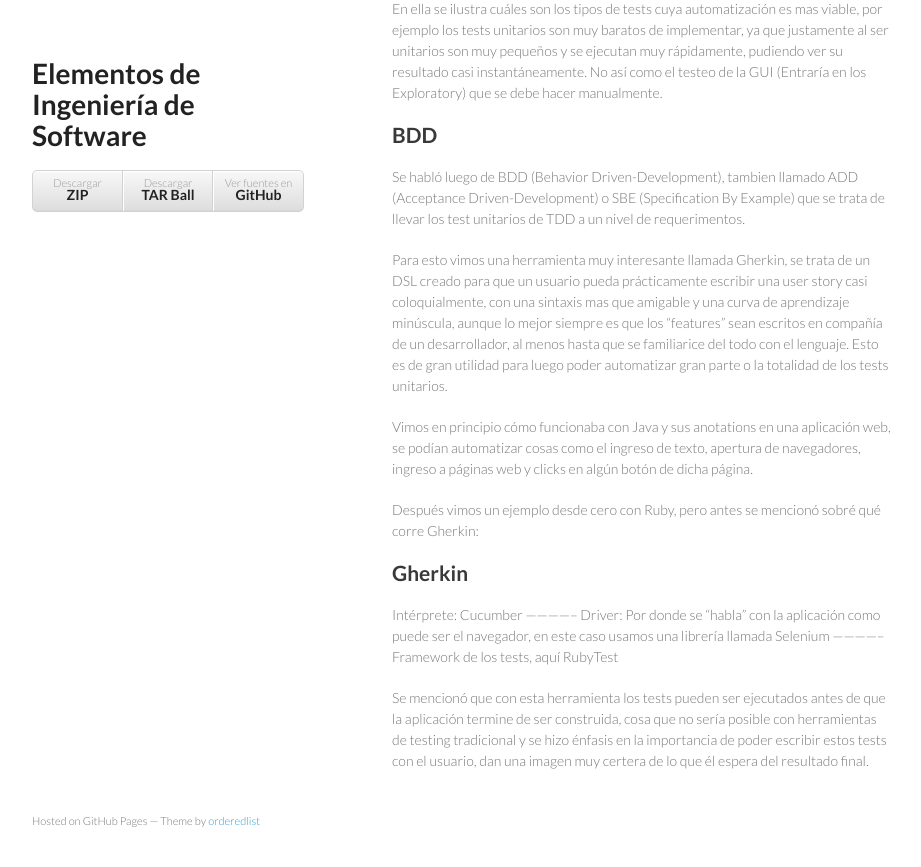
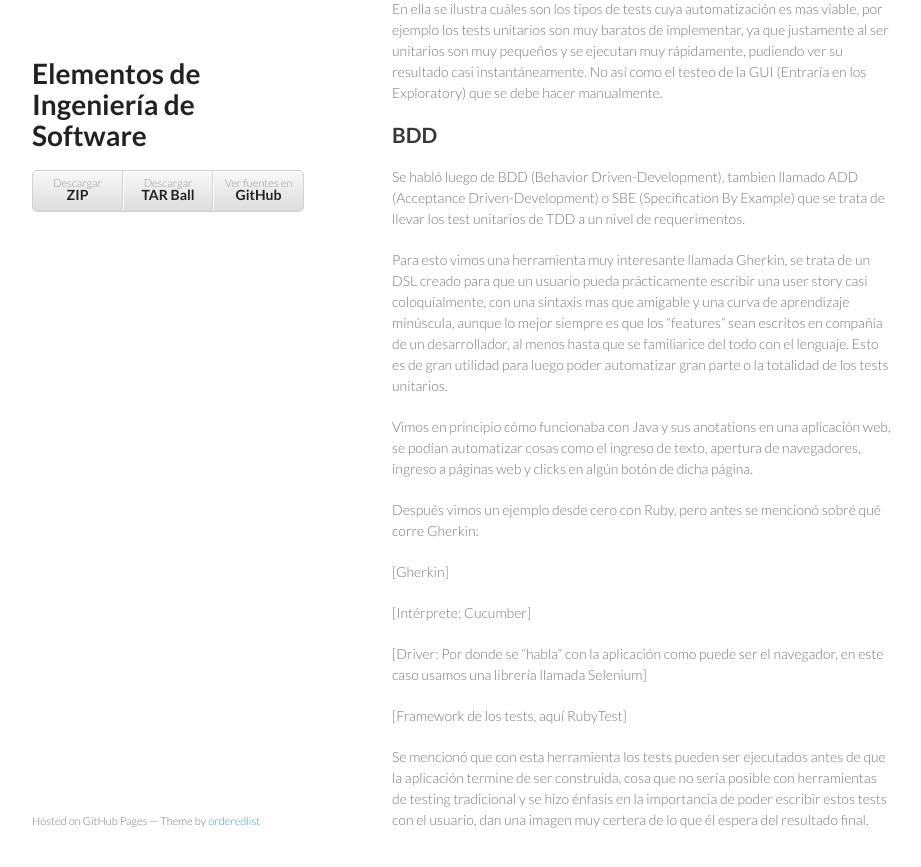
Before and after one commit to SoftwareEngineeringUNQ/bitacora, a Jekyll site: the page built from _posts/2014-09-29-resumen-clase-12.md, in a window 1280 px wide and 900 px high, scrolled down 1293 px. Shown: the top 867 px of the window, without its empty margins (178-1099 px from the left). Built offline with Jekyll 4.4.1, drawn with Linux system fonts in a browser that asks for light colours; before the commit the page ends 2134 px from its top, so only the background shows below that; part of the change alters nothing that is shown.

```diff
--- a/_posts/2014-09-29-resumen-clase-12.md
+++ b/_posts/2014-09-29-resumen-clase-12.md
@@ -68,13 +68,13 @@ texto, apertura de navegadores, ingreso a páginas web y clicks en algún botón
 
 Después vimos un ejemplo desde cero con Ruby, pero antes se mencionó sobré qué corre Gherkin:
 
-Gherkin
---------------
-Intérprete: Cucumber
---------------
-Driver: Por donde se "habla" con la aplicación como puede ser el navegador, en este caso usamos una librería llamada Selenium
---------------
-Framework de los tests, aquí RubyTest
+[Gherkin]
+
+[Intérprete: Cucumber]
+
+[Driver: Por donde se "habla" con la aplicación como puede ser el navegador, en este caso usamos una librería llamada Selenium]
+
+[Framework de los tests, aquí RubyTest]
 
 Se mencionó que con esta herramienta los tests pueden ser ejecutados antes de que la aplicación termine de ser construida, cosa
 que no sería posible con herramientas de testing tradicional y se hizo énfasis en la importancia de poder escribir estos tests
```
